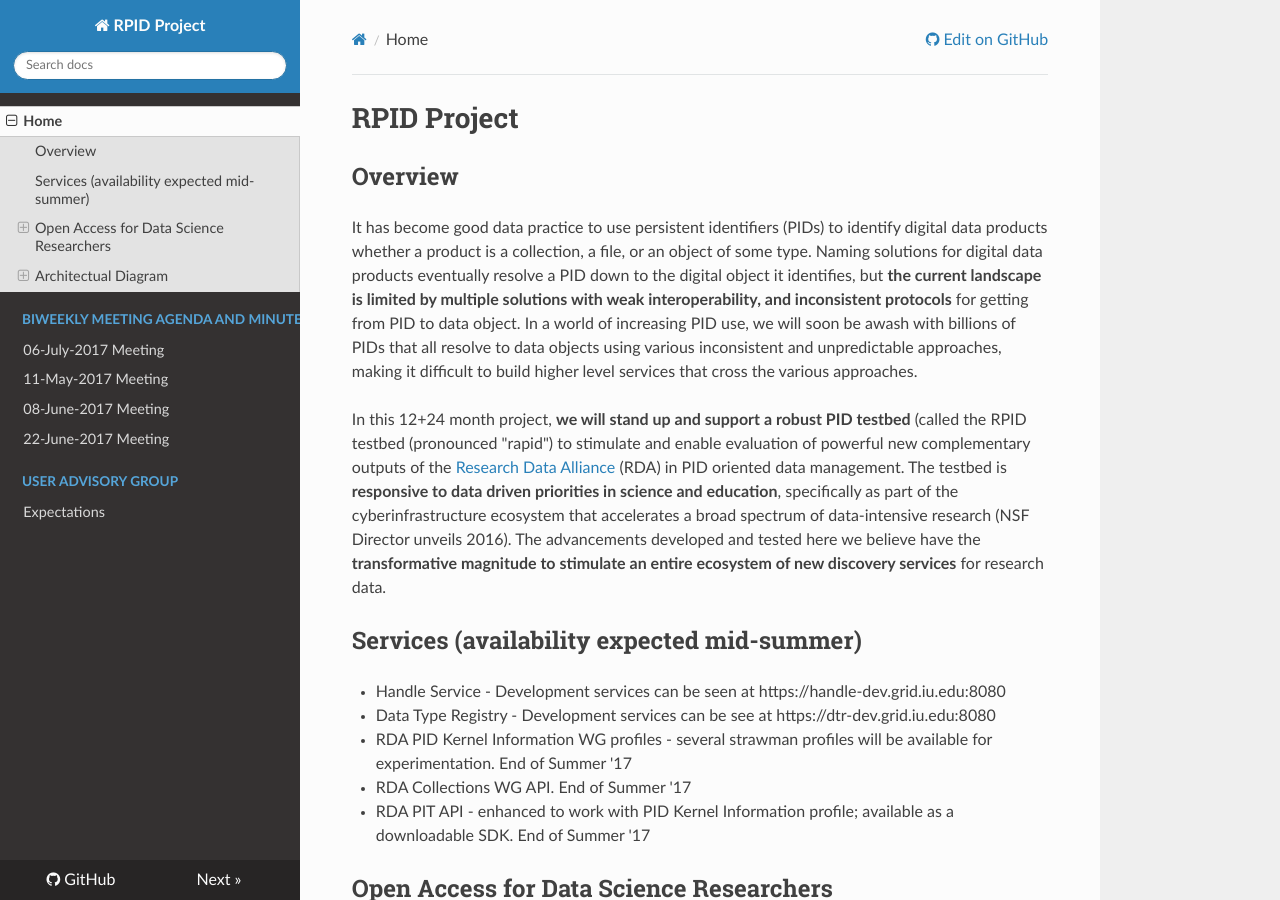
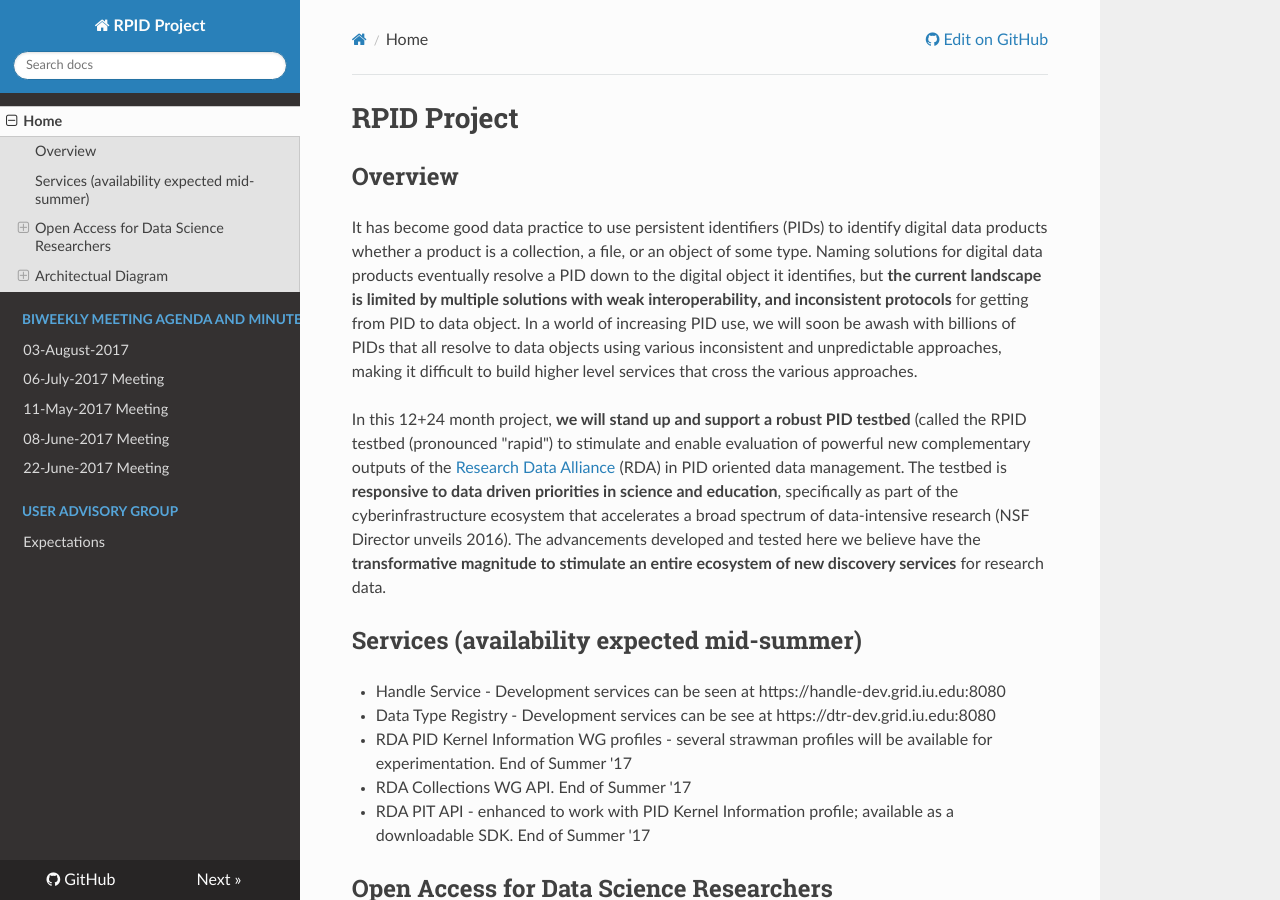
Before and after one commit to rpidproject/rpid, an MkDocs documentation site: the page built from docs/index.md, in a window 1280 px wide and 900 px high. Built offline with MkDocs 1.6.1, drawn with Linux system fonts in a browser that asks for light colours; nearby versions of some CDN libraries; old or Windows-style settings are respelled for this version of MkDocs.

Commit message:
Update mkdocs.yml

```diff
--- a/mkdocs.yml
+++ b/mkdocs.yml
@@ -9,6 +9,7 @@
 pages:
 - Home: 'index.md'
 - BiWeekly Meeting Agenda and Minutes:
+  - '03-August-2017': '03-August-2017.md'
   - '06-July-2017 Meeting': '06-July-2017.md'
   - '11-May-2017 Meeting': '11-May-2017.md'
   - '08-June-2017 Meeting': '08-June-2017.md'
```
